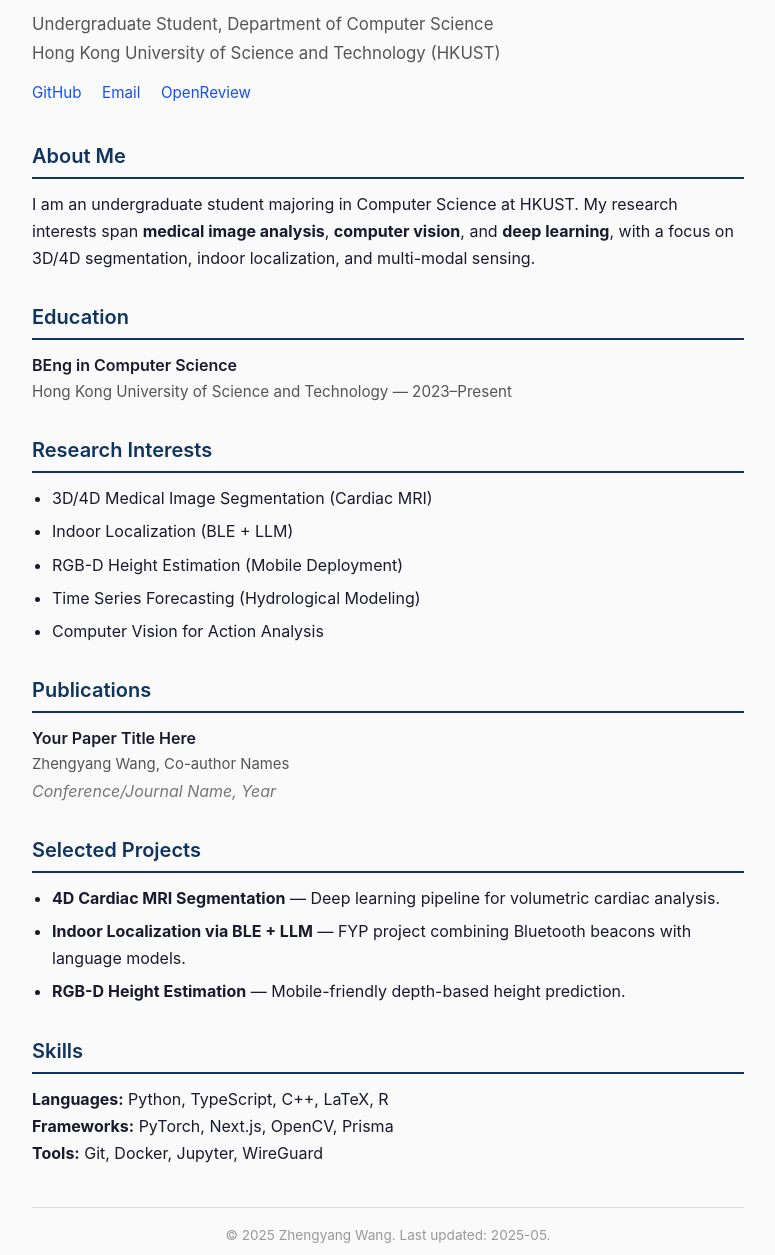
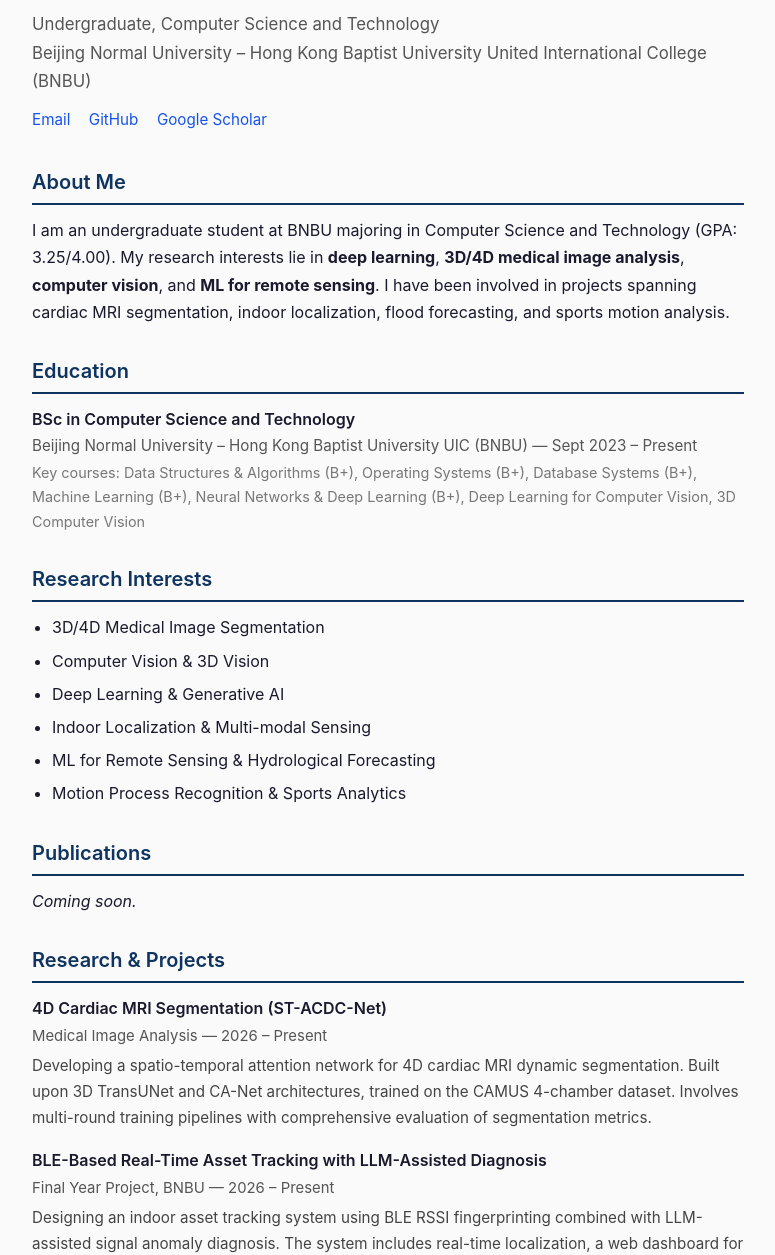
Before and after one commit to Yang1107-wzy/yang1107-wzy-old-site, a plain HTML site: page index.html in a window 1280 px wide. Shown: the part 88-1343 px from the top of the page, without its empty margins (252-1027 px from the left). Drawn offline with Linux system fonts and the light colour scheme.

Commit message:
Update: full academic homepage with CV and project details

```diff
--- a/index.html
+++ b/index.html
@@ -3,102 +3,146 @@
 <head>
     <meta charset="UTF-8">
     <meta name="viewport" content="width=device-width, initial-scale=1.0">
-    <title>Zhengyang Wang - HKUST</title>
+    <title>Zhengyang Wang | BNBU</title>
     <style>
         :root { --primary: #1a1a2e; --accent: #0f3460; --link: #1652f0; --bg: #fafafa; }
         * { margin: 0; padding: 0; box-sizing: border-box; }
         body { font-family: -apple-system, BlinkMacSystemFont, 'Segoe UI', Roboto, 'Helvetica Neue', sans-serif; color: var(--primary); background: var(--bg); line-height: 1.7; }
         .container { max-width: 760px; margin: 0 auto; padding: 40px 24px; }
-        header { margin-bottom: 32px; }
+        header { margin-bottom: 32px; display: flex; gap: 28px; align-items: flex-start; }
+        .header-text { flex: 1; }
         h1 { font-size: 2em; font-weight: 700; margin-bottom: 4px; }
-        .affiliation { font-size: 1.05em; color: #555; margin-bottom: 12px; }
-        .links a { color: var(--link); text-decoration: none; margin-right: 16px; font-size: 0.95em; }
+        .affiliation { font-size: 1.05em; color: #555; margin-bottom: 10px; }
+        .links a { color: var(--link); text-decoration: none; margin-right: 14px; font-size: 0.95em; }
         .links a:hover { text-decoration: underline; }
         section { margin-bottom: 28px; }
         h2 { font-size: 1.25em; font-weight: 600; border-bottom: 2px solid var(--accent); padding-bottom: 4px; margin-bottom: 12px; color: var(--accent); }
         ul { padding-left: 20px; }
         li { margin-bottom: 6px; }
-        .paper { margin-bottom: 14px; }
-        .paper-title { font-weight: 600; }
-        .paper-authors { font-size: 0.93em; color: #555; }
-        .paper-venue { font-style: italic; color: #777; }
+        .project { margin-bottom: 16px; }
+        .project-title { font-weight: 600; margin-bottom: 2px; }
+        .project-meta { font-size: 0.93em; color: #555; margin-bottom: 4px; }
+        .project-desc { font-size: 0.95em; color: #444; }
         .edu-item { margin-bottom: 10px; }
         .edu-school { font-weight: 600; }
         .edu-detail { color: #555; font-size: 0.95em; }
+        .edu-courses { font-size: 0.9em; color: #777; margin-top: 2px; }
         footer { margin-top: 40px; padding-top: 16px; border-top: 1px solid #ddd; font-size: 0.85em; color: #999; text-align: center; }
+        @media (max-width: 600px) { header { flex-direction: column; } }
     </style>
 </head>
 <body>
 <div class="container">
 
     <header>
-        <h1>Zhengyang Wang</h1>
-        <p class="affiliation">Undergraduate Student, Department of Computer Science<br>Hong Kong University of Science and Technology (HKUST)</p>
-        <div class="links">
-            <a href="https://github.com/Yang1107-wzy" target="_blank">GitHub</a>
-            <a href="mailto:ywang1107@connect.ust.hk">Email</a>
-            <a href="https://openreview.net/profile" target="_blank">OpenReview</a>
+        <div class="header-text">
+            <h1>Zhengyang Wang</h1>
+            <p class="affiliation">
+                Undergraduate, Computer Science and Technology<br>
+                Beijing Normal University &ndash; Hong Kong Baptist University United International College (BNBU)
+            </p>
+            <div class="links">
+                <a href="mailto:1658652500@qq.com">Email</a>
+                <a href="https://github.com/Yang1107-wzy" target="_blank">GitHub</a>
+                <a href="https://scholar.google.com" target="_blank">Google Scholar</a>
+            </div>
         </div>
     </header>
 
     <section>
         <h2>About Me</h2>
-        <p>I am an undergraduate student majoring in Computer Science at HKUST. My research interests span <strong>medical image analysis</strong>, <strong>computer vision</strong>, and <strong>deep learning</strong>, with a focus on 3D/4D segmentation, indoor localization, and multi-modal sensing.</p>
+        <p>I am an undergraduate student at BNBU majoring in Computer Science and Technology (GPA: 3.25/4.00). My research interests lie in <strong>deep learning</strong>, <strong>3D/4D medical image analysis</strong>, <strong>computer vision</strong>, and <strong>ML for remote sensing</strong>. I have been involved in projects spanning cardiac MRI segmentation, indoor localization, flood forecasting, and sports motion analysis.</p>
     </section>
 
     <section>
         <h2>Education</h2>
         <div class="edu-item">
-            <div class="edu-school">BEng in Computer Science</div>
-            <div class="edu-detail">Hong Kong University of Science and Technology &mdash; 2023&ndash;Present</div>
+            <div class="edu-school">BSc in Computer Science and Technology</div>
+            <div class="edu-detail">Beijing Normal University &ndash; Hong Kong Baptist University UIC (BNBU) &mdash; Sept 2023 &ndash; Present</div>
+            <div class="edu-courses">Key courses: Data Structures &amp; Algorithms (B+), Operating Systems (B+), Database Systems (B+), Machine Learning (B+), Neural Networks &amp; Deep Learning (B+), Deep Learning for Computer Vision, 3D Computer Vision</div>
         </div>
     </section>
 
     <section>
         <h2>Research Interests</h2>
         <ul>
-            <li>3D/4D Medical Image Segmentation (Cardiac MRI)</li>
-            <li>Indoor Localization (BLE + LLM)</li>
-            <li>RGB-D Height Estimation (Mobile Deployment)</li>
-            <li>Time Series Forecasting (Hydrological Modeling)</li>
-            <li>Computer Vision for Action Analysis</li>
+            <li>3D/4D Medical Image Segmentation</li>
+            <li>Computer Vision &amp; 3D Vision</li>
+            <li>Deep Learning &amp; Generative AI</li>
+            <li>Indoor Localization &amp; Multi-modal Sensing</li>
+            <li>ML for Remote Sensing &amp; Hydrological Forecasting</li>
+            <li>Motion Process Recognition &amp; Sports Analytics</li>
         </ul>
     </section>
 
     <section>
         <h2>Publications</h2>
-        <div class="paper">
-            <div class="paper-title">Your Paper Title Here</div>
-            <div class="paper-authors">Zhengyang Wang, Co-author Names</div>
-            <div class="paper-venue">Conference/Journal Name, Year</div>
-        </div>
-        <!-- Add more papers as needed:
-        <div class="paper">
-            <div class="paper-title">Another Paper Title</div>
-            <div class="paper-authors">Author1, Zhengyang Wang, Author3</div>
-            <div class="paper-venue">Venue, Year</div>
-        </div>
-        -->
+        <p><em>Coming soon.</em></p>
     </section>
 
     <section>
-        <h2>Selected Projects</h2>
+        <h2>Research &amp; Projects</h2>
+
+        <div class="project">
+            <div class="project-title">4D Cardiac MRI Segmentation (ST-ACDC-Net)</div>
+            <div class="project-meta">Medical Image Analysis &mdash; 2026 &ndash; Present</div>
+            <div class="project-desc">
+                Developing a spatio-temporal attention network for 4D cardiac MRI dynamic segmentation. Built upon 3D TransUNet and CA-Net architectures, trained on the CAMUS 4-chamber dataset. Involves multi-round training pipelines with comprehensive evaluation of segmentation metrics.
+            </div>
+        </div>
+
+        <div class="project">
+            <div class="project-title">BLE-Based Real-Time Asset Tracking with LLM-Assisted Diagnosis</div>
+            <div class="project-meta">Final Year Project, BNBU &mdash; 2026 &ndash; Present</div>
+            <div class="project-desc">
+                Designing an indoor asset tracking system using BLE RSSI fingerprinting combined with LLM-assisted signal anomaly diagnosis. The system includes real-time localization, a web dashboard for visualization, and an LLM module for calibration suggestions and natural-language explanations of tracking failures (human body blockage, multipath, beacon displacement).
+            </div>
+        </div>
+
+        <div class="project">
+            <div class="project-title">Competition Arrow Performance Evaluation &amp; Intelligent Selection</div>
+            <div class="project-meta">Olympic Key Research Program (China Institute of Sport Science) &mdash; June 2025 &ndash; Present</div>
+            <div class="project-desc">
+                Contributing to the Olympic key project &ldquo;Smart Arrow Selection Equipment and System R&amp;D&rdquo; for LA 2028 preparation. Operated high-speed camera setups for arrow release analysis, extracted kinematic factors (release angle, velocity) linked to impact scores, and applied computer vision trajectory tracking to quantify arrow straightness.
+            </div>
+        </div>
+
+        <div class="project">
+            <div class="project-title">Flood Forecasting &amp; Hydrological Modelling</div>
+            <div class="project-meta">UIC &ndash; Sun Yat-sen University &ndash; Huawei Collaboration &mdash; Sept 2025 &ndash; Present</div>
+            <div class="project-desc">
+                Processed remote-sensing imagery for hydrological modelling and built an ML pipeline to predict station discharge from spatiotemporal features. Contributed to the land-surface runoff component and integrated data and ML outputs for flood forecasting experiments.
+            </div>
+        </div>
+
+        <div class="project">
+            <div class="project-title">RGB-D Cargo Height Estimation (CGF-Height)</div>
+            <div class="project-meta">Mobile Deployment &mdash; 2026</div>
+            <div class="project-desc">
+                Developed a mobile-friendly RGB-D depth-based cargo height estimation system using center-guided segmentation and local ground-aware fusion (CGF-Height). Designed for real-time deployment on mobile devices with a HeightScanner API.
+            </div>
+        </div>
+    </section>
+
+    <section>
+        <h2>Honors &amp; Awards</h2>
         <ul>
-            <li><strong>4D Cardiac MRI Segmentation</strong> &mdash; Deep learning pipeline for volumetric cardiac analysis.</li>
-            <li><strong>Indoor Localization via BLE + LLM</strong> &mdash; FYP project combining Bluetooth beacons with language models.</li>
-            <li><strong>RGB-D Height Estimation</strong> &mdash; Mobile-friendly depth-based height prediction.</li>
+            <li>Mathematical Contest in Modeling (MCM/ICM) &mdash; <strong>Meritorious Winner</strong>, 2025</li>
+            <li>ICBC Cup Business Competition &mdash; Excellence Award</li>
         </ul>
     </section>
 
     <section>
         <h2>Skills</h2>
-        <p><strong>Languages:</strong> Python, TypeScript, C++, LaTeX, R<br>
-        <strong>Frameworks:</strong> PyTorch, Next.js, OpenCV, Prisma<br>
-        <strong>Tools:</strong> Git, Docker, Jupyter, WireGuard</p>
+        <p>
+            <strong>Programming:</strong> Python, Java, C, SQL, LaTeX<br>
+            <strong>Frameworks:</strong> PyTorch, OpenCV, Jupyter<br>
+            <strong>Tools:</strong> Git/GitHub, LaTeX, Docker
+        </p>
     </section>
 
     <footer>
-        &copy; 2025 Zhengyang Wang. Last updated: 2025-05.
+        &copy; 2026 Zhengyang Wang. Last updated: May 2026.
     </footer>
 
 </div>
```
